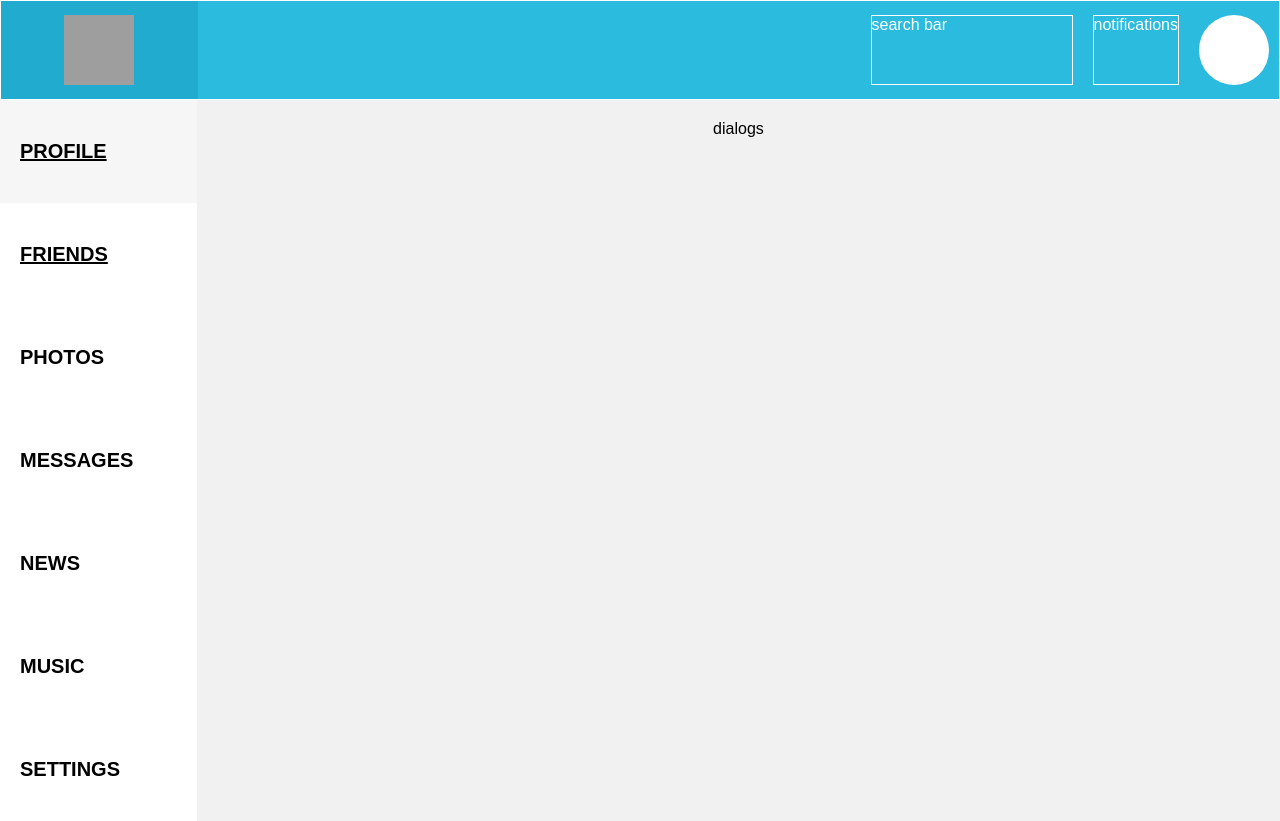
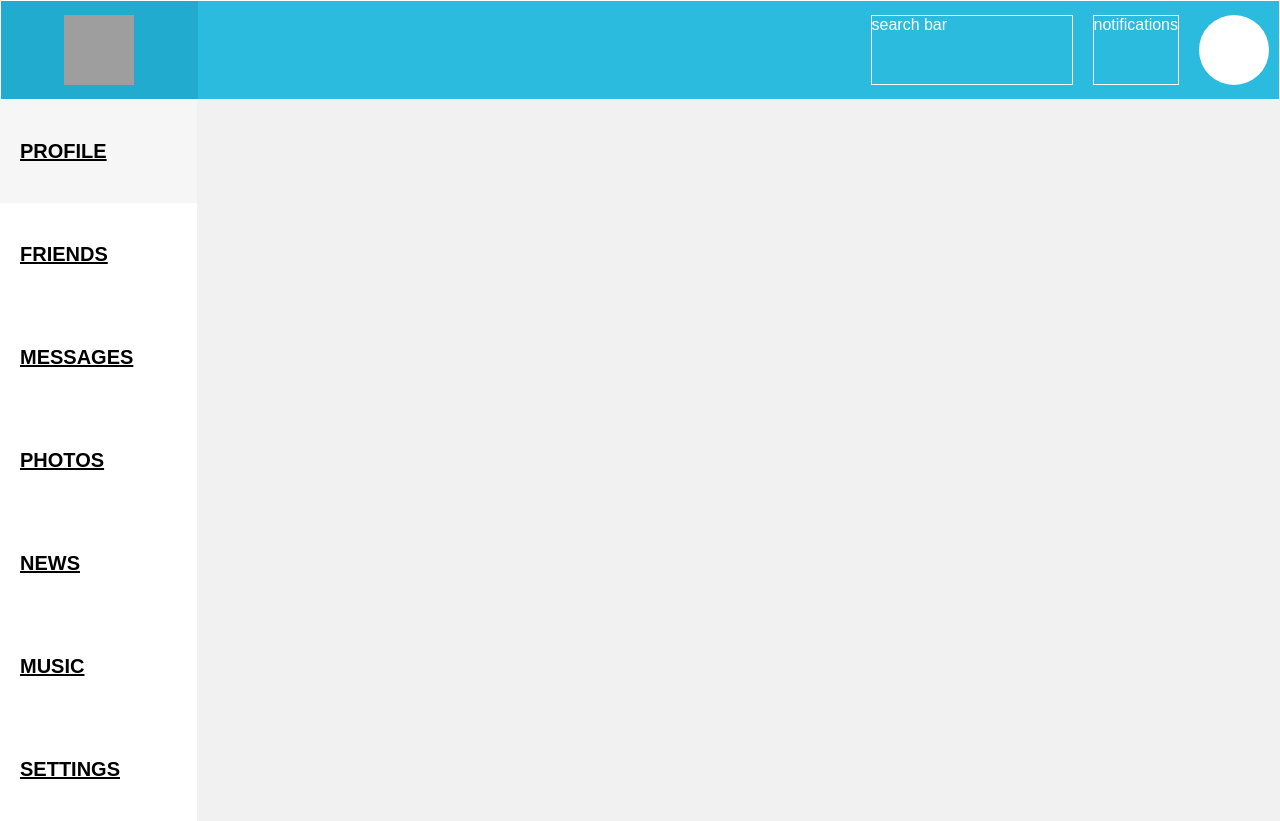
Before and after one commit to zhuravskayalina/social-network, a React (Create React App) app: page / in a window 1280 px wide. Built offline with nearby package versions, Linux system fonts and the light colour scheme; grey boxes are pictures that could not be loaded.

Commit message:
feat: changed links to route

```diff
--- a/package.json
+++ b/package.json
@@ -8,6 +8,7 @@
     "@testing-library/user-event": "^13.5.0",
     "react": "^18.2.0",
     "react-dom": "^18.2.0",
+    "react-router-dom": "^6.3.0",
     "react-scripts": "5.0.1",
     "web-vitals": "^2.1.4"
   },
--- a/src/App.js
+++ b/src/App.js
@@ -1,5 +1,6 @@
 import logo from './logo.svg';
 import './App.css';
+import { Routes, Route, BrowserRouter} from "react-router-dom";
 import Header from './components/Header/Header';
 import Navigation from './components/Navbar/Navbar';
 import Profile from './components/Profile/Profile';
@@ -8,16 +9,23 @@ import Dialogs from "./components/Dialogs/Dialogs";
 
 const App = () => {
     return (
+        <BrowserRouter>
         <div className='app-wrapper'>
             <Header/>
             <Navigation/>
-            <main class='app-wrapper-content'>
+            <main className='app-wrapper-content'>
+                <Routes>
+                <Route path="/messages" element={<Dialogs/>}/>
+                <Route path="/profile" element={<Profile name="Britney"/>}/>
                 {/*<Profile name="Britney"/>*/}
-                <Dialogs />
+                </Routes>
+
+
             </main>
 
 
         </div>
+        </BrowserRouter>
     );
 };
 
--- a/src/components/Navbar/Navbar.jsx
+++ b/src/components/Navbar/Navbar.jsx
@@ -1,16 +1,31 @@
 import classes from './Navbar.module.css';
+import { Link } from "react-router-dom";
 
 const Navigation = () => {
     return (
 
         <ul className={classes.nav}>
-          <li className={`${classes.item} ${classes.active}`}><a href="/profile" title="Profile">Profile</a></li>
-          <li className={classes.item}><a href="/dialogs" title="Friends">Friends</a></li>
-          <li className={classes.item}><a title="Photos">Photos</a></li>
-          <li className={classes.item}><a title="Messages">Messages</a></li>
-          <li className={classes.item}><a title="News">News</a></li>
-          <li className={classes.item}><a title="Music">Music</a></li>
-          <li className={classes.item}><a title="Profile">Settings</a></li>
+            <li className={`${classes.item} ${classes.active}`}>
+                <Link to="/profile">Profile</Link>
+            </li>
+            <li className={classes.item}>
+                <Link to="/friends">Friends</Link>
+            </li>
+            <li className={classes.item}>
+                <Link to="/messages">Messages</Link>
+            </li>
+            <li className={classes.item}>
+                <Link to="/photos">Photos</Link>
+            </li>
+            <li className={classes.item}>
+                <Link to="/news">News</Link>
+            </li>
+            <li className={classes.item}>
+                <Link to="/music">Music</Link>
+            </li>
+            <li className={classes.item}>
+                <Link to="/settings">Settings</Link>
+            </li>
         </ul>
 
     )
```
Also changed, not shown: 1 other file (tests, documents, lock files or other folders).
